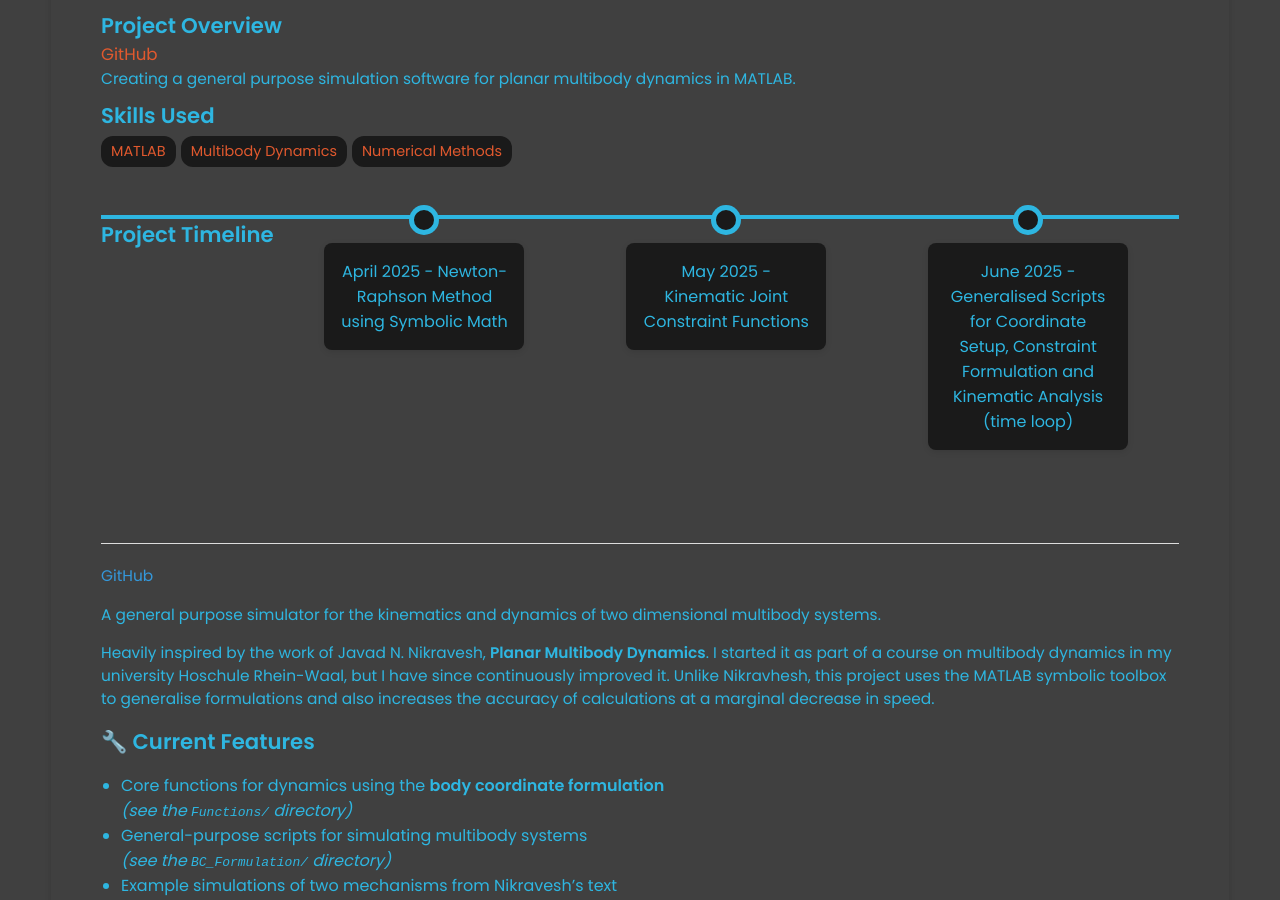
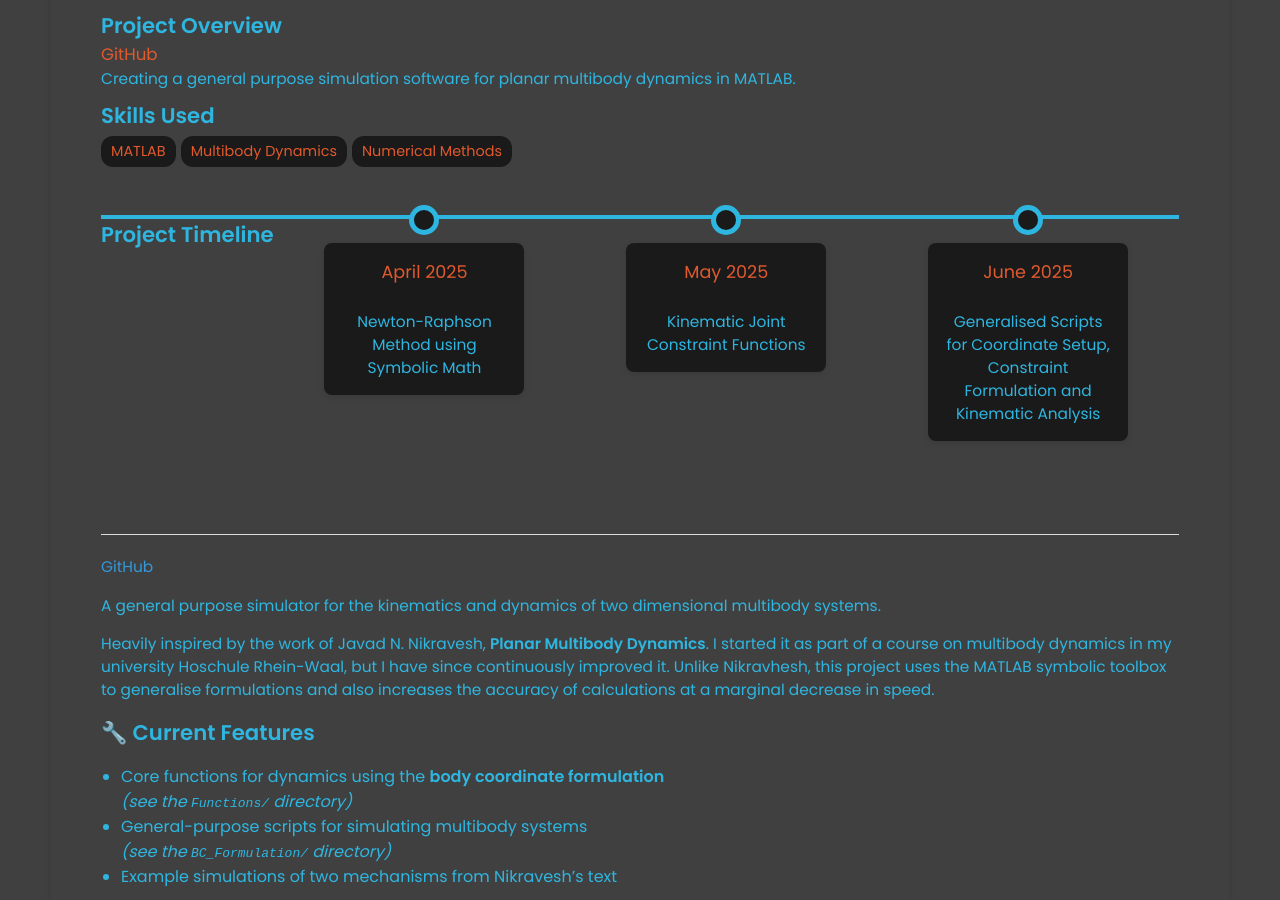
Before and after one commit to jcchincheong-bb/jcchincheong-bb.github.io, a Jekyll site: the page built from _projects/mbd-simulations/index.md, in a window 1280 px wide and 900 px high, scrolled down 547 px. Built offline with Jekyll 4.4.1, drawn with Linux system fonts in a browser that asks for light colours.

Commit message:
Timeline Font Adjust 1

```diff
--- a/_layouts/post.html
+++ b/_layouts/post.html
@@ -29,10 +29,14 @@ layout: wrapper
         </div>
         <div class="timeline-horizontal">
             <h2>Project Timeline</h2>
-            {% for time in page.timeline %}
+            {% for timeline-item in page.timeline %}
+            {% assign time = timeline-item | split: "|" | slice: 0 %}
+            {% assign item = timeline-item | split: "|" | slice: 1 %}
             <li class="timeline-item">
                 <div class="timeline-content">
-                    {{ time }}
+                    <h3>{{ time }}</h3>
+                    <br>
+                    <p>{{ item }}</p>
                 </div>
             </li>
             {% endfor %}
--- a/_projects/mbd-simulations/index.md
+++ b/_projects/mbd-simulations/index.md
@@ -9,9 +9,9 @@ skills:
   - Numerical Methods
 main-image: /DAS.png
 timeline:
-  - April 2025 - Newton-Raphson Method using Symbolic Math
-  - May 2025 - Kinematic Joint Constraint Functions
-  - June 2025 - Generalised Scripts for Coordinate Setup, Constraint Formulation and Kinematic Analysis (time loop)
+  - April 2025|Newton-Raphson Method using Symbolic Math
+  - May 2025|Kinematic Joint Constraint Functions
+  - June 2025|Generalised Scripts for Coordinate Setup, Constraint Formulation and Kinematic Analysis
 ---
 
 ---
```
